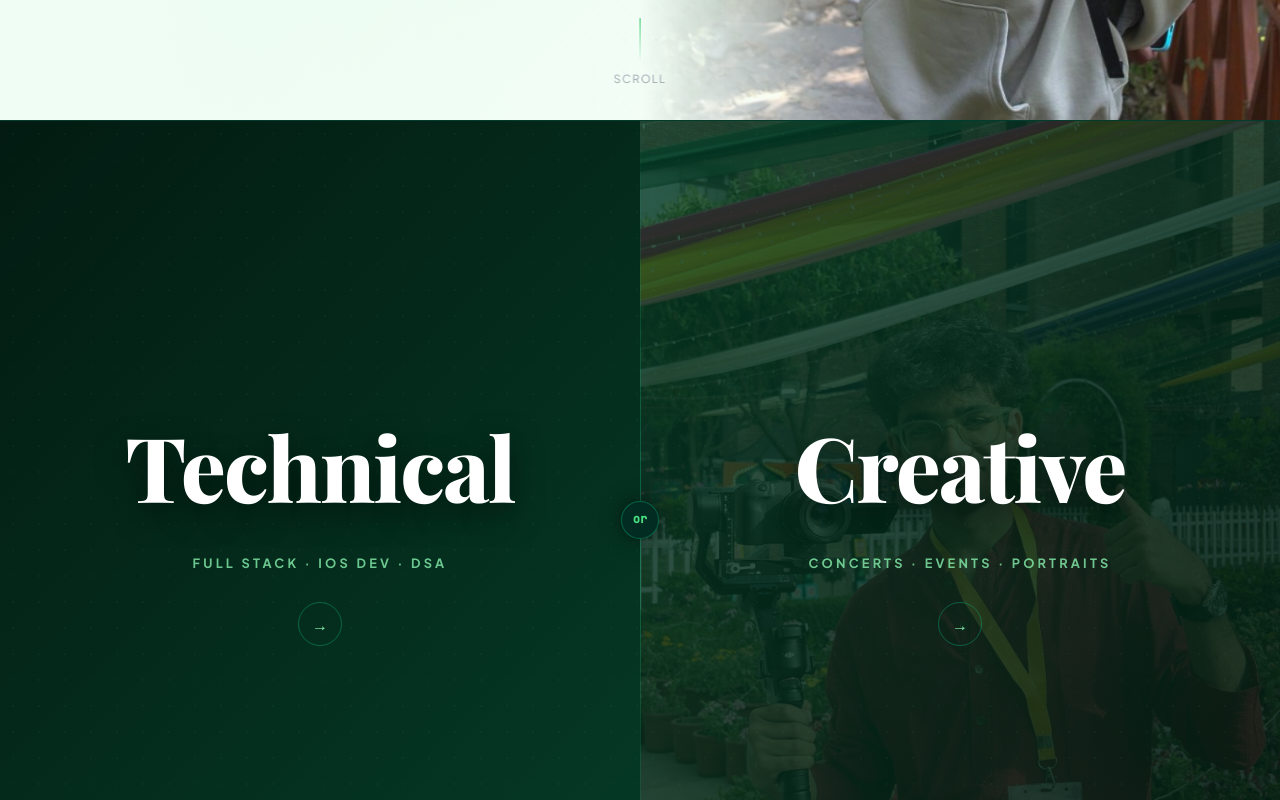
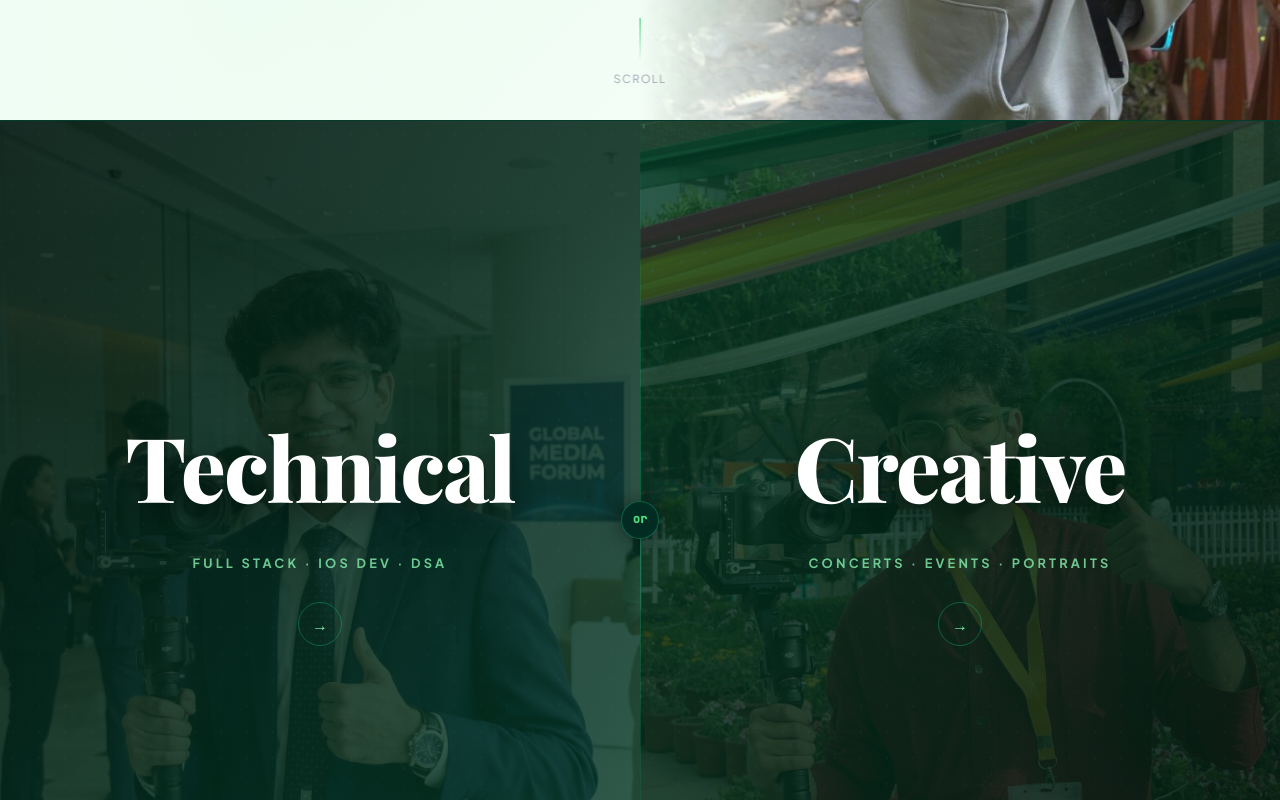
Before and after one commit to codemaddy17/madhav-portfolio, a React (Vite) app: page / in a window 1280 px wide. Shown: the part 680-1480 px from the top of the page. Built offline with nearby package versions, Linux system fonts and the light colour scheme; a web font is replaced by a local one.

Commit message:
Add background image to Technical section

```diff
--- a/src/App.css
+++ b/src/App.css
@@ -268,7 +268,7 @@
   opacity: 0.8;
 }
 .split-left .split-bg {
-  background: linear-gradient(135deg, #031b12 0%, #053b26 100%);
+  background: linear-gradient(135deg, rgba(3, 27, 18, 0.9) 0%, rgba(5, 59, 38, 0.8) 100%), url('/images/technical-bg.jpg') center/cover no-repeat;
 }
 .split-right .split-bg {
   background: linear-gradient(135deg, rgba(5, 59, 38, 0.8) 0%, rgba(3, 27, 18, 0.9) 100%), url('/images/creative-bg.jpg') center/cover no-repeat;
```
Also changed, not shown: public/images/technical-bg.jpg (added).
